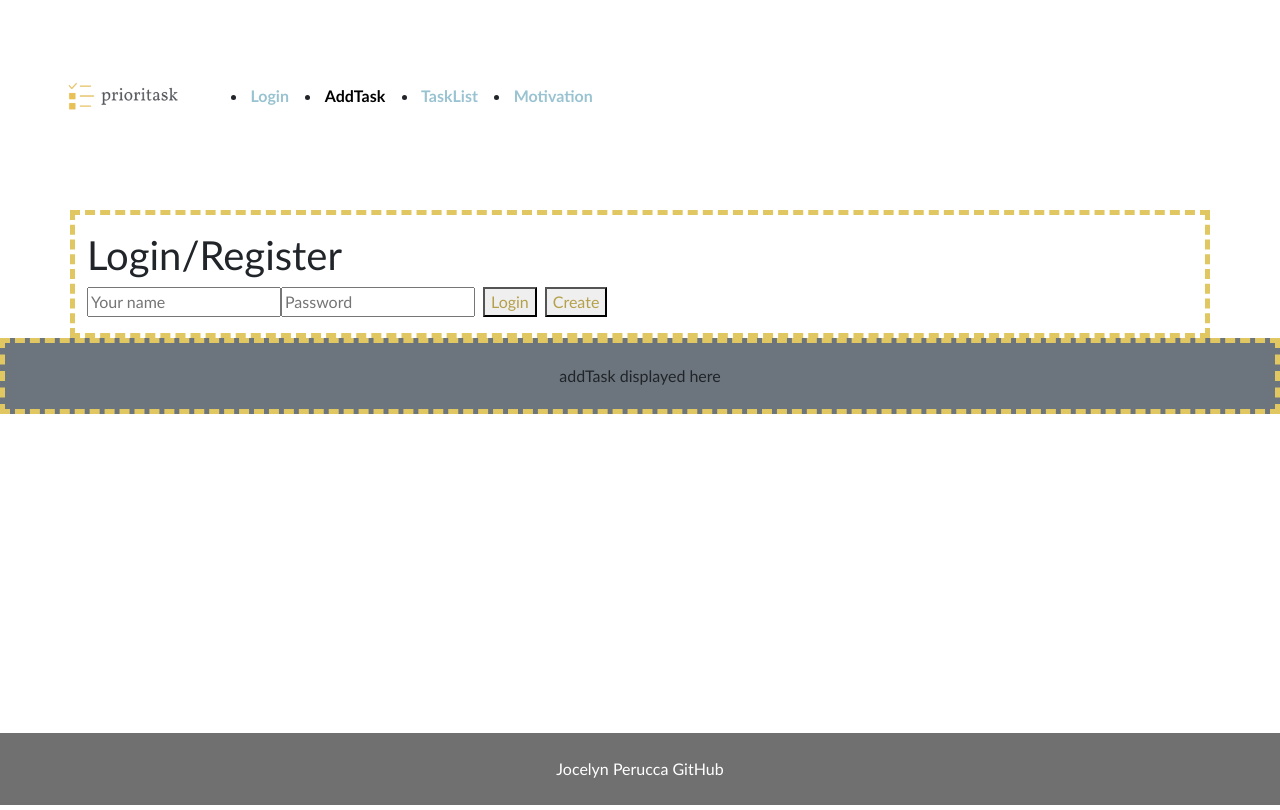
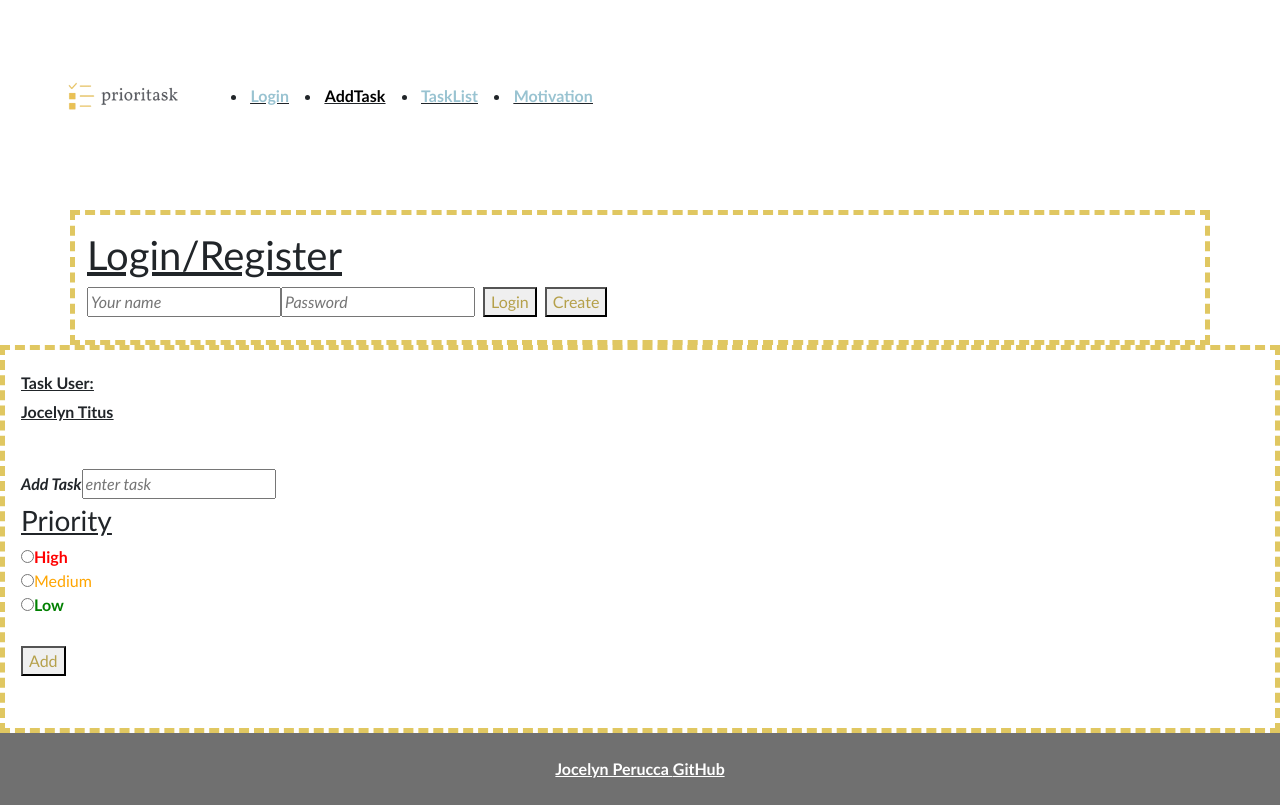
Before and after one commit to jocelynperucca/startup, a React (Vite) app: page /addTask in a window 1280 px wide. Built offline with nearby package versions, Linux system fonts and the light colour scheme.

Commit message:
converted addTask to react

```diff
--- a/src/addTask/addTask.jsx
+++ b/src/addTask/addTask.jsx
@@ -1,9 +1,36 @@
 import React from 'react';
+import './addTask.css'
 
 export function AddTask() {
   return (
-    <main className='container-fluid bg-secondary text-center'>
-      <div>addTask displayed here</div>
-    </main>
-  );
+        <main>
+            <div>Task User:</div>
+            <p>Jocelyn Titus</p>
+
+            <br />
+
+            {/* Add task with priority */}
+            <div>
+                <label htmlFor="addtask">Add Task</label>
+                <input type="text" placeholder="enter task" id="addtask" />
+            </div>
+
+            {/* Priority selection */}
+            <h3>Priority</h3>
+            <input type="radio" id="priority1" name="priority" value="High" />
+            <label htmlFor="priority1"> High</label><br />
+            <input type="radio" id="priority2" name="priority" value="Medium" />
+            <label htmlFor="priority2"> Medium</label><br />
+            <input type="radio" id="priority3" name="priority" value="Low" />
+            <label htmlFor="priority3"> Low</label><br />
+
+            <br />
+
+            <div>
+                <button>Add</button>
+            </div>
+
+            <br />
+        </main>
+    );
 }
```
Also changed, not shown: src/addTask/addTask.css (renamed from addTask.css).
